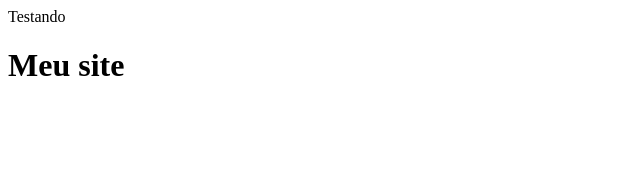
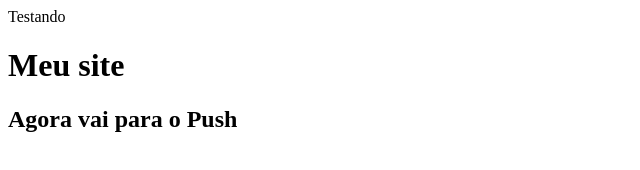
Before and after one commit to marciorafael01/meu-site, a plain HTML site: page index.html in a window 1280 px wide. Shown: the whole page, without its empty margins (0-640 px from the left). Drawn offline with Linux system fonts and the light colour scheme.

Commit message:
ensagem do push

```diff
--- a/index.html
+++ b/index.html
@@ -3,6 +3,7 @@
     <body>
 
         <h1>Meu site</h1>
+        <h2>Agora vai para o Push</h2>
 
 
     </body>
```
